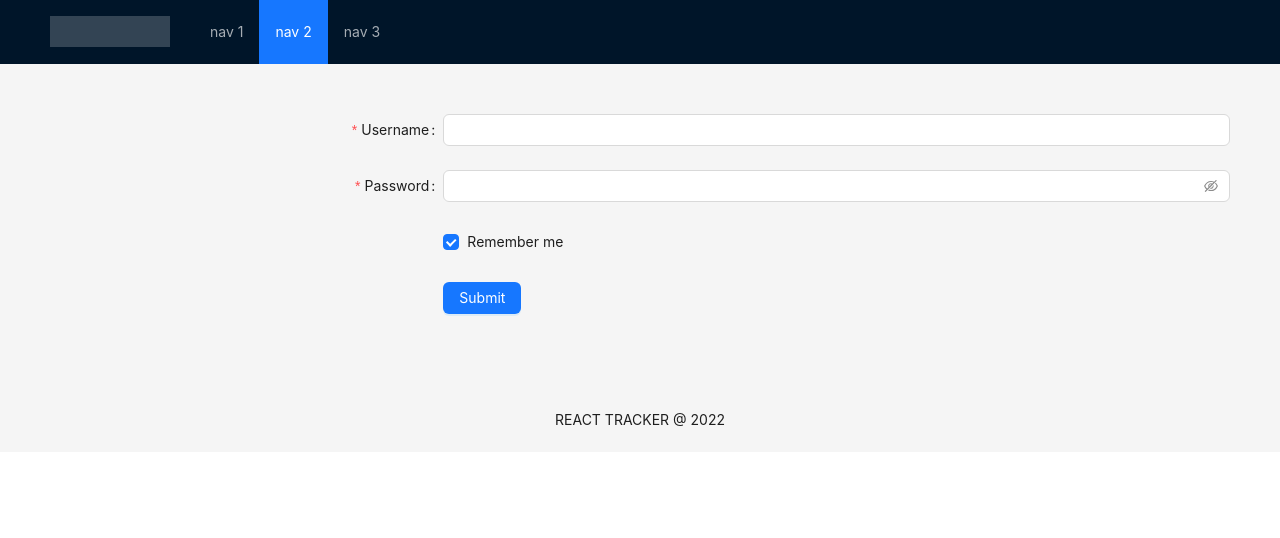
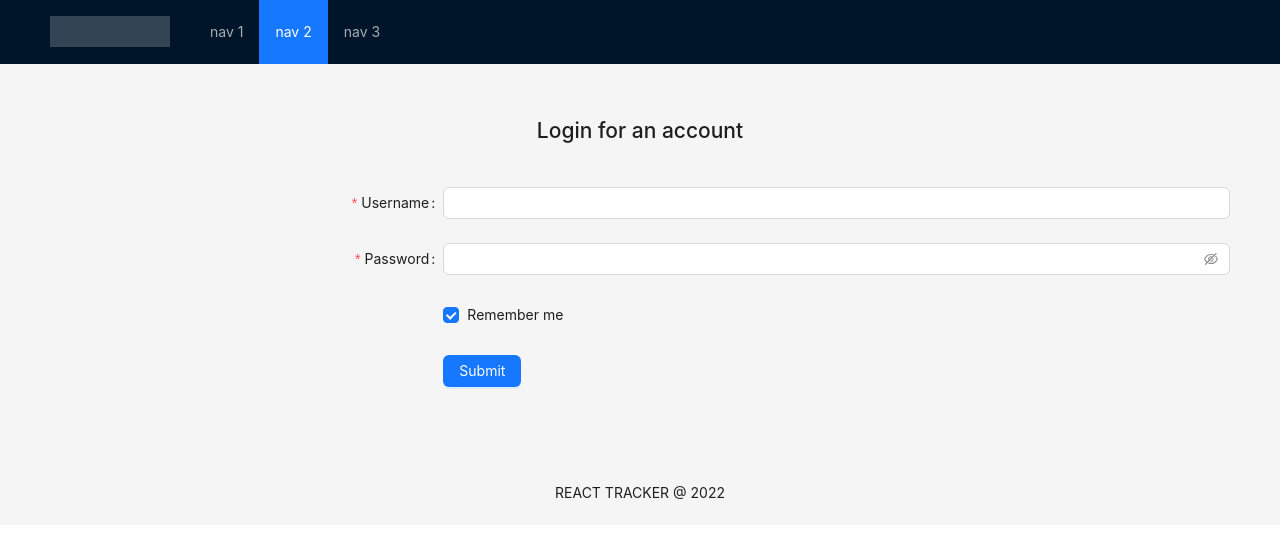
Before and after one commit to Msolmaz4/redux-tsx, a React (Create React App) app: page /login in a window 1280 px wide. Shown: the top 538 px of the page. Built offline with nearby package versions, Linux system fonts and the light colour scheme.

Commit message:
loginyazi

```diff
--- a/src/components/Login.tsx
+++ b/src/components/Login.tsx
@@ -1,14 +1,14 @@
 import React from 'react';
 import { Button, Checkbox, Form, Input } from 'antd';
 import api from '../utils/api';
-import {useNavigate} from 'react-router-dom'
+import { useNavigate } from 'react-router-dom'
 
 const Login: React.FC = () => {
-   const navi = useNavigate()
+  const navi = useNavigate()
   const onFinish = async (values: any) => {
     console.log('Success:', values);
     try {
-      await api.post('/users/login' ,values)
+      await api.post('/users/login', values)
       navi('/')
     } catch (error) {
       console.log(error)
@@ -32,6 +32,11 @@ const Login: React.FC = () => {
       onFinishFailed={onFinishFailed}
       autoComplete="off"
     >
+
+      <h2 style={{textAlign:'center' , marginBottom: 40}}>
+          Login for an account
+
+      </h2>
       <Form.Item
         label="Username"
         name="username"
```
